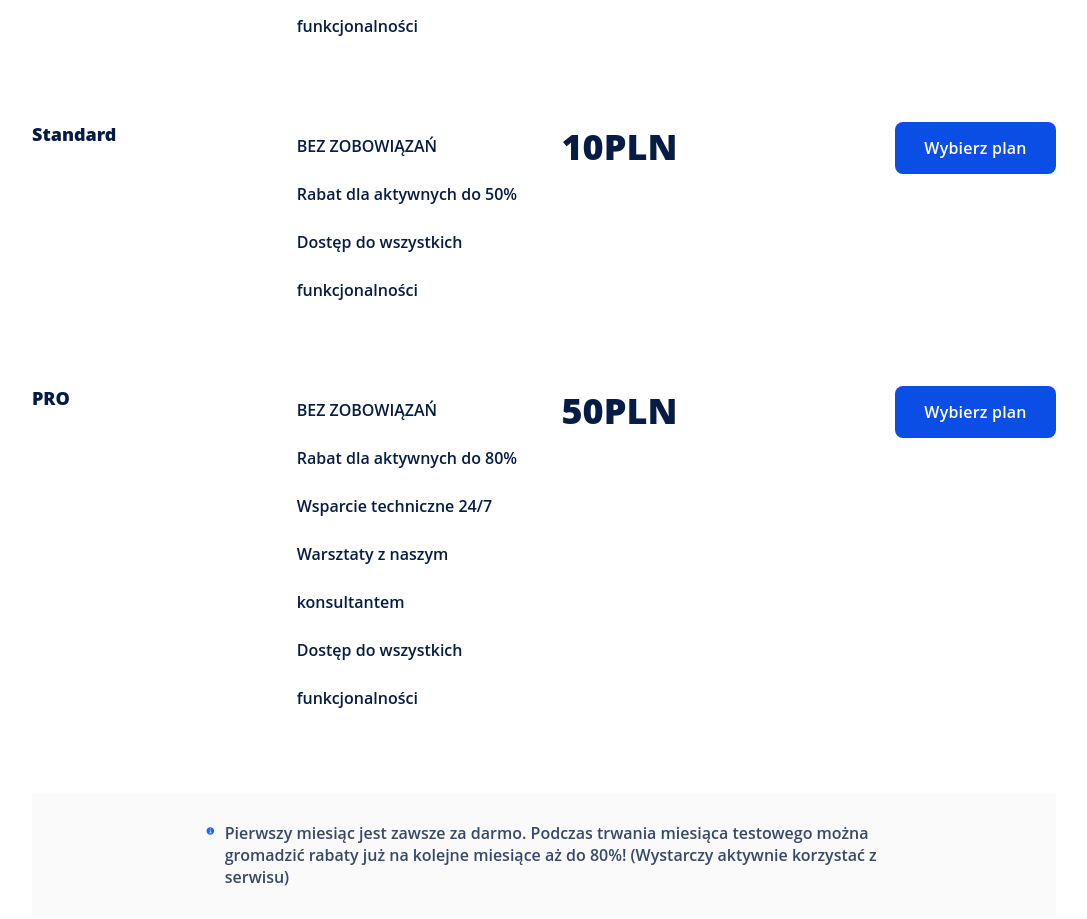
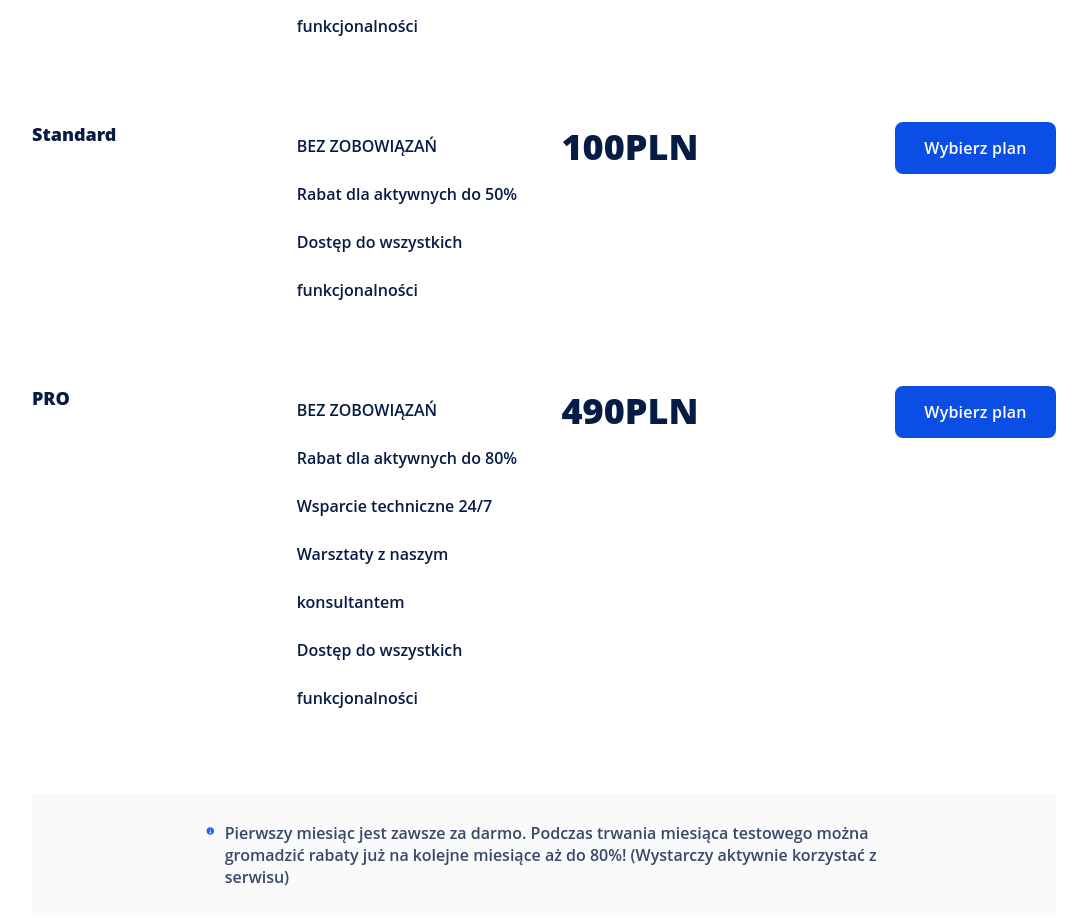
Before and after one commit to lt27037/crm-stanley, a React (Create React App) app: page / in a window 1280 px wide. Shown: the part 5180-6099 px from the top of the page, without its empty margins (96-1183 px from the left). Built offline with nearby package versions, Linux system fonts and the light colour scheme.

Commit message:
add plan price switch

```diff
--- a/src/components/Plan.jsx
+++ b/src/components/Plan.jsx
@@ -5,7 +5,7 @@ import Button from './Button';
 
 import '../styles/Plan.scss';
 
-const Plan = ({ plan }) => {
+const Plan = ({ plan, yearly }) => {
   const profits = plan.profits.map((profit) => <span className="plan__profits__text" key={profit}>{profit}</span>);
 
   return (
@@ -14,7 +14,7 @@ const Plan = ({ plan }) => {
       <div className="plan__profits">
         {profits}
       </div>
-      <span className="plan__price">{plan.price}</span>
+      <span className="plan__price">{yearly ? plan.price.year : plan.price.month}</span>
       <Button content="Wybierz plan" />
     </article>
   );
@@ -23,6 +23,7 @@ const Plan = ({ plan }) => {
 Plan.propTypes = {
   // eslint-disable-next-line react/forbid-prop-types
   plan: PropTypes.object.isRequired,
+  yearly: PropTypes.bool.isRequired,
 };
 
 export default Plan;
--- a/src/sections/Plans.jsx
+++ b/src/sections/Plans.jsx
@@ -15,7 +15,10 @@ const plans = [
       'BEZ ZOBOWIĄZAŃ',
       'Dostęp do wszystkich funkcjonalności',
     ],
-    price: 'ZA DARMO',
+    price: {
+      month: 'ZA DARMO',
+      year: 'ZA DARMO',
+    }
   },
   {
     id: 1,
@@ -25,7 +28,10 @@ const plans = [
       'Rabat dla aktywnych do 50%',
       'Dostęp do wszystkich funkcjonalności',
     ],
-    price: '10PLN',
+    price: {
+      month: '10PLN',
+      year: '100PLN',
+    }
   },
   {
     id: 2,
@@ -37,7 +43,10 @@ const plans = [
       'Warsztaty z naszym konsultantem',
       'Dostęp do wszystkich funkcjonalności',
     ],
-    price: '50PLN',
+    price: {
+      month: '50PLN',
+      year: '490PLN',
+    }
   },
 ];
 
@@ -53,7 +62,7 @@ const Plans = () => {
     [location]
   );
 
-  const plansElements = plans.map((plan) => <Plan key={plan.id} plan={plan} />);
+  const plansElements = plans.map((plan) => <Plan key={plan.id} plan={plan} yearly={yearlyPlan} />);
 
   return (
     <section className="plans" ref={plansRef}>
```
